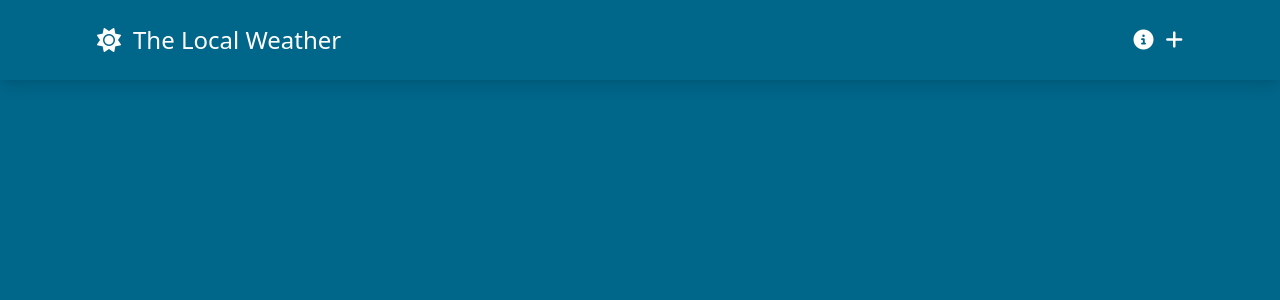
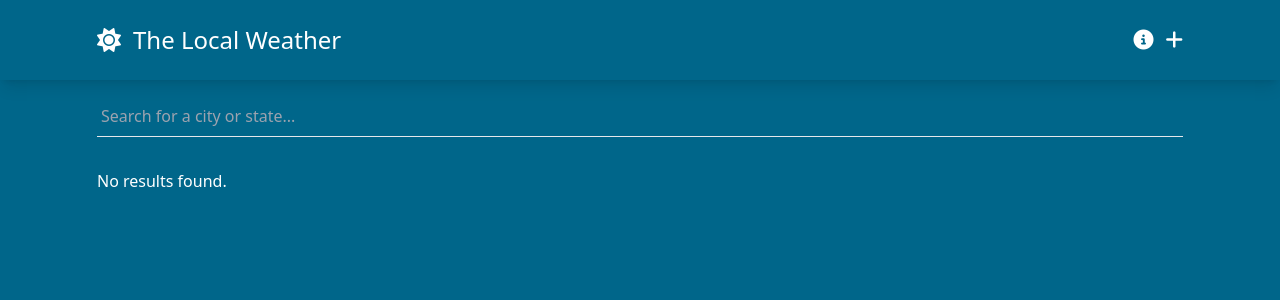
Before and after one commit to aaa2002/Vue-Weather, a Vue app: page / in a window 1280 px wide. Shown: the top 300 px of the page. Built offline with nearby package versions, Linux system fonts and the light colour scheme.

Commit message:
Commit #4 - Geolocation and Meteo API connections

```diff
--- a/package.json
+++ b/package.json
@@ -12,6 +12,7 @@
     "type-check": "vue-tsc --noEmit -p tsconfig.app.json --composite false"
   },
   "dependencies": {
+    "axios": "^1.4.0",
     "vue": "^3.3.4",
     "vue-router": "^4.2.2"
   },
--- a/src/views/HomeView.vue
+++ b/src/views/HomeView.vue
@@ -1,5 +1,47 @@
 <template>
-  <div class="bg-white">
+  <main class="container text-white">
+    <div class="pt-4 mb-8 relative">
+      <input type="text" v-model="searchQuery" @input="getSearchResults" placeholder="Search for a city or state..."
+        class="
+        py-2
+        px-1
+        w-full
+        bg-transparent
+        border-b
+        focus:border-weather-secondary
+        focus:outline-none
+        focus:shadow-[0px_1px_0_0_#00E71]">
+    </div>
+    <ul v-if="searchResults">
+      <li v-for="place in searchResults" :key="place.id">
+        {{ place.display_name }}
+      </li>
+    </ul>
+    <p v-else>No results found.</p>
+  </main>
+</template>
 
-  </div>
-</template>
+<script setup>
+import { ref } from 'vue';
+import axios from 'axios';
+
+const searchQuery = ref('');
+const queryTimeout = ref(null);
+const searchResults = ref(null);
+
+const getSearchResults = () => {
+  clearTimeout(queryTimeout.value);
+
+  queryTimeout.value = setTimeout(async () => {
+    if (searchQuery.value !== "") {
+      const result = await axios.get(`https://geocode.maps.co/search?q=${searchQuery.value}`);
+      searchResults.value = result.data;
+      console.log(searchResults.value)
+
+      const meteoResponse = axios.get(`https://api.open-meteo.com/v1/forecast?latitude=${latitude}&longitude=${longitude}&hourly=temperature_2m`);
+      return;
+    }
+    searchResults.value = null;
+  }, 300);
+}
+</script>
```
Also changed, not shown: 1 other file (tests, documents, lock files or other folders).
